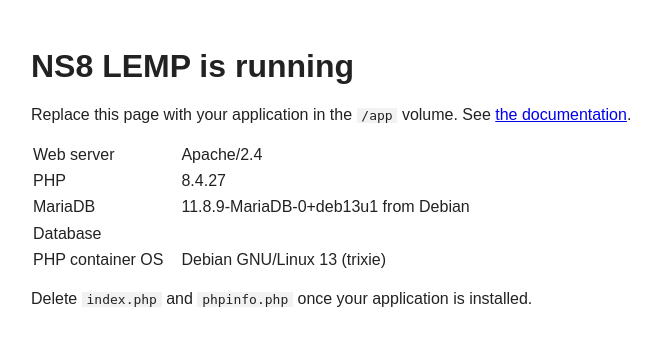
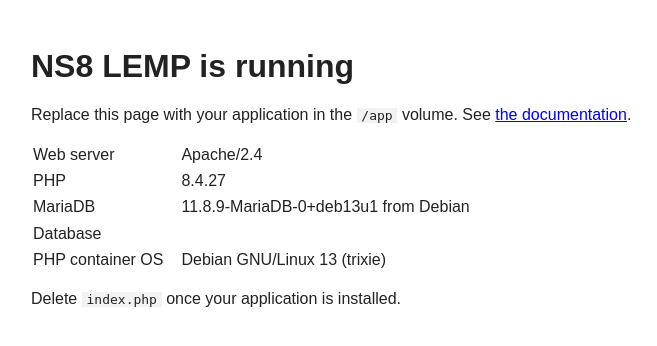
Before and after one commit to stephdl/ns8-lemp, a PHP site: page / in a window 1280 px wide. Shown: the top 346 px of the page, without its empty margins (225-882 px from the left). Run offline with PHP 8.4, Linux system fonts and the light colour scheme.

Commit message:
fix: stop shipping phpinfo.php
phpinfo() shows the database and LDAP passwords given to PHP-FPM, and the page was public.

```diff
--- a/container/index.php
+++ b/container/index.php
@@ -35,6 +35,6 @@ $os = @parse_ini_file('/etc/os-release');
         <tr><td>Database</td><td><?= htmlspecialchars(getenv('LEMP_DB_NAME') ?: '') ?></td></tr>
         <tr><td>PHP container OS</td><td><?= htmlspecialchars($os['PRETTY_NAME'] ?? '') ?></td></tr>
     </table>
-    <p>Delete <code>index.php</code> and <code>phpinfo.php</code> once your application is installed.</p>
+    <p>Delete <code>index.php</code> once your application is installed.</p>
 </body>
 </html>
--- a/container/phpinfo.php
+++ /dev/null
@@ -1,3 +0,0 @@
-<?php
-    phpinfo();
-?>
```
Also changed, not shown: README.md, 3 other files.
